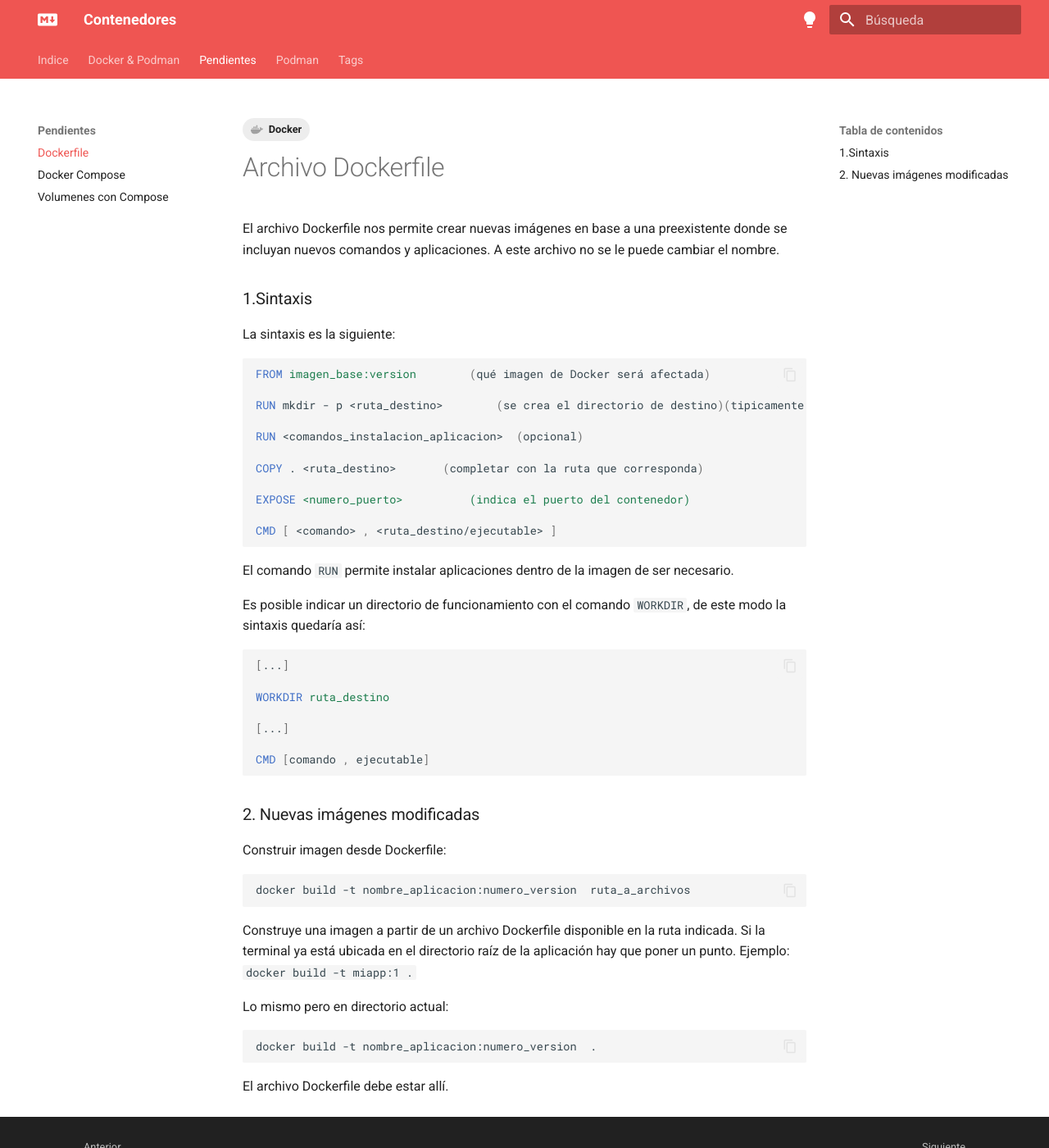
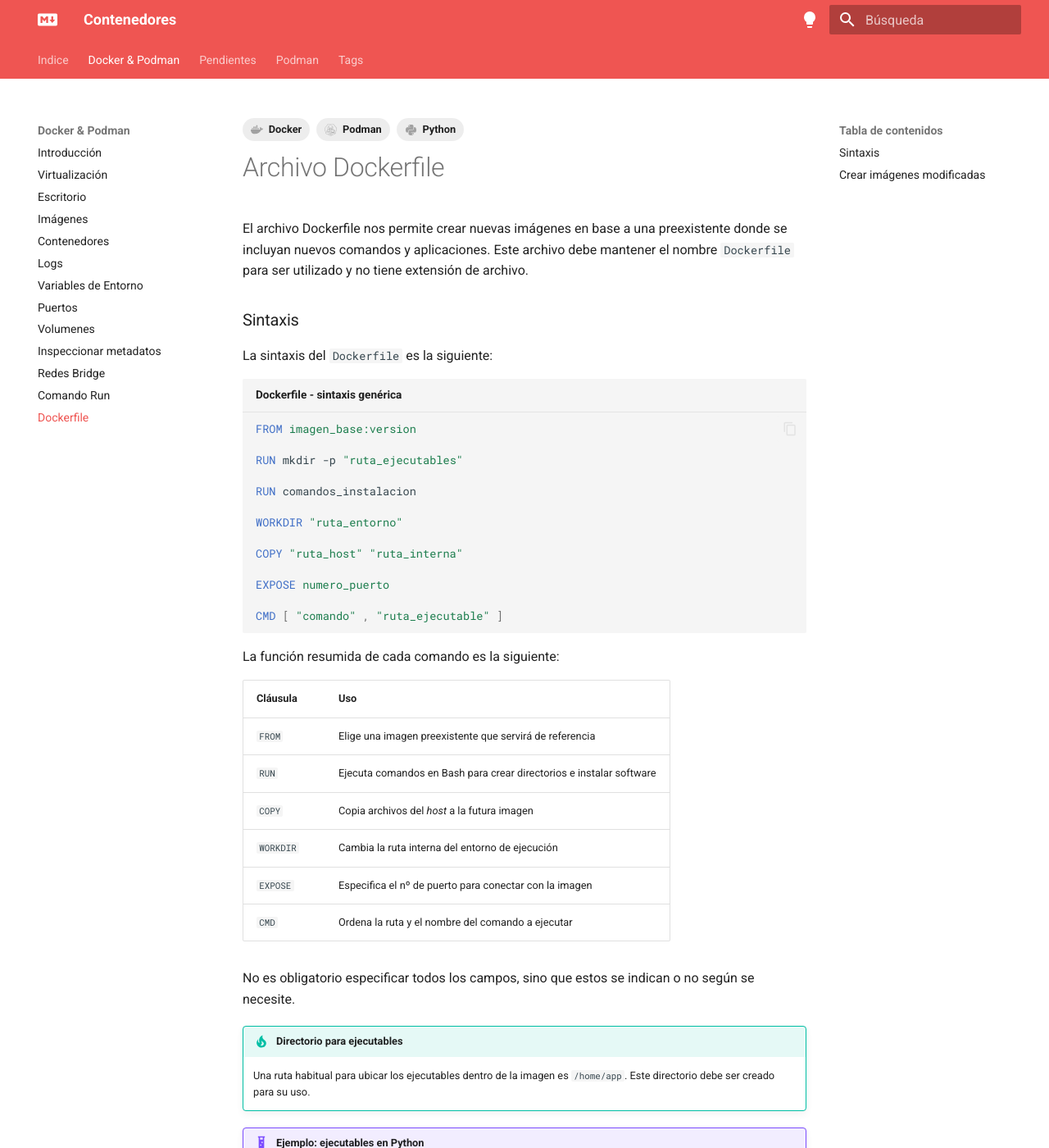
Before and after one commit to alejrot/contenedores, an MkDocs documentation site: the page built from docs/docker/11_dockerfile.md, in a window 1280 px wide and 1400 px high. Shown: the whole window at 82% size. Built offline with MkDocs 1.6.1 and Material for MkDocs 9.7.7, drawn with Linux system fonts in a browser that asks for light colours; plug-ins that fetch from the network failed and are left out; some of the changed text lies outside the part shown.

Commit message:
Dockerfile mejorado

````diff
--- a/docs/docker/11_dockerfile.md
+++ b/docs/docker/11_dockerfile.md
@@ -5,9 +5,9 @@
   # - CSS
 #   - YAML
 #   - MkDocs
-#   - Python
+  - Python
   - Docker
-#   - Podman
+  - Podman
   # - MarkDown
 #   - TypeScript
   # - CSV
@@ -30,28 +30,56 @@
 
 # Archivo Dockerfile
 
-El archivo Dockerfile nos permite crear nuevas imágenes en base a una preexistente donde se incluyan nuevos comandos y aplicaciones. A este archivo no se le puede cambiar el nombre.
+El archivo Dockerfile nos permite crear nuevas imágenes en base a una preexistente donde se incluyan nuevos comandos y aplicaciones.
+Este archivo debe mantener el nombre `Dockerfile` para ser utilizado y no tiene extensión de archivo.
 
-### 1.Sintaxis
+### Sintaxis
 
-La sintaxis es la siguiente:
+La sintaxis del `Dockerfile` es la siguiente:
 
-```Dockerfile
-FROM imagen_base:version		(qué imagen de Docker será afectada)
+```Dockerfile title="Dockerfile - sintaxis genérica"
+FROM imagen_base:version
 
-RUN mkdir - p <ruta_destino>		(se crea el directorio de destino)(tipicamente `/home/app` si es contenedor con Linux)
+RUN mkdir -p "ruta_ejecutables"
 
-RUN <comandos_instalacion_aplicacion>  (opcional)
+RUN comandos_instalacion
 
-COPY . <ruta_destino>		(completar con la ruta que corresponda)
+WORKDIR "ruta_entorno"
 
-EXPOSE <numero_puerto>			(indica el puerto del contenedor)
+COPY "ruta_host" "ruta_interna"
 
-CMD [ <comando> , <ruta_destino/ejecutable> ]
+EXPOSE numero_puerto
+
+CMD [ "comando" , "ruta_ejecutable" ]
 ```
 
-El comando `RUN` permite instalar aplicaciones dentro de la imagen de ser necesario.
+La función resumida de cada comando es la siguiente:
 
+|Cláusula| Uso|
+|:---|:---|
+|`FROM`| Elige una imagen preexistente que servirá de referencia|
+|`RUN`| Ejecuta comandos en Bash para crear directorios e instalar software |
+|`COPY`| Copia archivos del *host* a la futura imagen|
+|`WORKDIR`| Cambia la ruta interna del entorno de ejecución |
+|`EXPOSE`| Especifica el nº de puerto para conectar con la imagen|
+|`CMD`| Ordena la ruta y el nombre del comando a ejecutar |
+
+No es obligatorio especificar todos los campos,
+sino que estos se indican o no
+según se necesite.
+
+
+
+!!! tip "Directorio para ejecutables"
+
+    Una ruta habitual para ubicar los ejecutables dentro de la imagen es `/home/app`.
+    Este directorio debe ser creado para su uso.
+
+
+
+<!--
+El comando `RUN` permite instalar aplicaciones dentro de la imagen de ser necesario.  -->
+<!--
 Es posible indicar un directorio de funcionamiento con el comando `WORKDIR`, de este modo la sintaxis quedaría así:
 
 ```Dockerfile
@@ -63,19 +91,71 @@
 
 CMD [comando , ejecutable]
 ```
+-->
 
-### 2. Nuevas imágenes modificadas
 
-Construir imagen desde Dockerfile:
-```bash
-docker build -t nombre_aplicacion:numero_version  ruta_a_archivos
-```
-Construye una imagen a partir de un archivo Dockerfile disponible en la ruta indicada.
-Si la terminal ya está ubicada en el directorio raíz de la aplicación hay que poner un punto.
+
+!!! example "Ejemplo: ejecutables en Python"
+
+    La imagen oficial de [Python 3](https://hub.docker.com/_/python) propone la siguiente plantilla para crear imágenes derivadas:
+
+    ```Dockerfile
+    FROM python:3
+
+    WORKDIR /usr/src/app
+
+    COPY requirements.txt ./
+    RUN pip install --no-cache-dir -r requirements.txt
+
+    COPY . .
+
+    CMD [ "python", "./script_python.py" ]
+    ```
+    donde `requirements.txt` es el archivo con la lista de todos los paquetes de Python a incluir adentro de la imagen.
+
+
+
+### Crear imágenes modificadas
+
+La imagen se construye con el comando `build`:
+
+=== "Docker"
+
+    ```bash
+    docker build -t nombre_imagen:numero_version  ruta_Dockerfile
+    ```
+
+=== "Podman"
+
+    ```bash
+    docker build -t nombre_imagen:numero_version  ruta_Dockerfile
+    ```
+
+Con él se construye una imagen a partir del archivo Dockerfile
+disponible en la ruta indicada,
+la cual puede ser absoluta o relativa.
+
+Si la terminal ya está ubicada en el directorio raíz de la aplicación hay que poner un punto:
+
+
+=== "Docker"
+
+    ```bash
+    cd ruta_Dockerfile
+    docker build -t nombre_imagen:numero_version  .
+    ```
+
+=== "Podman"
+
+    ```bash
+    cd ruta_Dockerfile
+    podman build -t nombre_imagen:numero_version  .
+    ```
+
+
+La imagen creada podrá ser utilizada como cualquier imagen prefabricada
+para crear nuevos contenedores.
+
+
+
 Ejemplo: `docker build -t miapp:1 .`
-
-Lo mismo pero en directorio actual:
-```bash
-docker build -t nombre_aplicacion:numero_version  .
-```
-El archivo Dockerfile debe estar allí.
--- a/mkdocs.yml
+++ b/mkdocs.yml
@@ -248,11 +248,11 @@
     - Puertos:                    docker/08_puertos.md
     - Volumenes:                  docker/13_volumes.md
     - Inspeccionar metadatos:     docker/14_inspect.md
+    - Redes Bridge:               docker/10_redes.md
     - Comando Run:                docker/09_run.md
-    - Redes Bridge:               docker/10_redes.md
+    - Dockerfile:                 docker/11_dockerfile.md
 
   - Pendientes:
-    - Dockerfile:     docker/11_dockerfile.md
     - Docker Compose:     docker/12_compose.md
 
     - Volumenes con Compose:     extras/volumenes_compose.md
````
Also changed, not shown: docs/docker/10_redes.md (+2 -2 lines).
